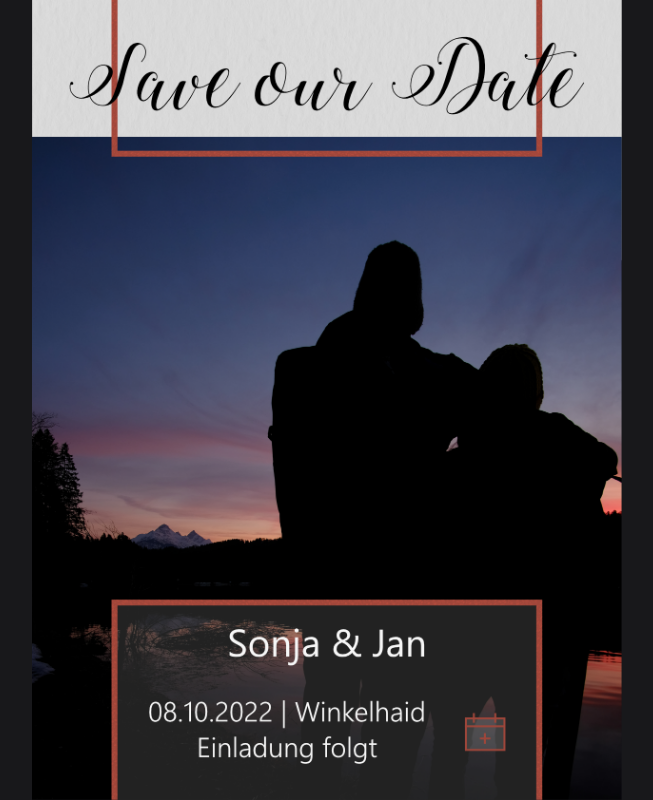
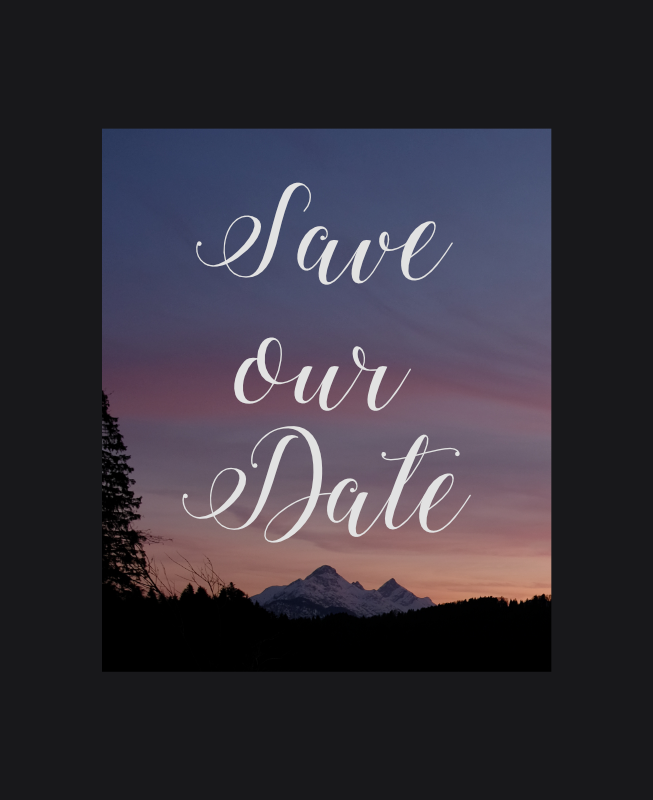
Before and after one commit to hertleinj/savethedate, a plain HTML site: page index.html in a window 1280 px wide. Shown: the whole page, without its empty margins (313-966 px from the left). Drawn offline with nearby package versions, Linux system fonts and the light colour scheme.

Commit message:
feat: Wir heiraten

```diff
--- a/index.html
+++ b/index.html
@@ -27,7 +27,7 @@
     <div class="flex h-screen">
         <div #card class="m-auto  ">
             <a href="http://www.google.com/calendar/event?action=TEMPLATE&dates=20221008T110000Z%2F20221008T220000Z&text=Hochzeit%20Jan%20%26%20Sonja&location=Winkelhaid&details=">
-                <img src="SaveTheDate-2.png" class="m-auto max-w-full max-h-screen">
+                <img src="SaveTheDate-4.png" class="m-auto max-w-full max-h-screen">
             </a>
         </div>
     </div>
```
Also changed, not shown: SaveTheDate-4.png (added).
